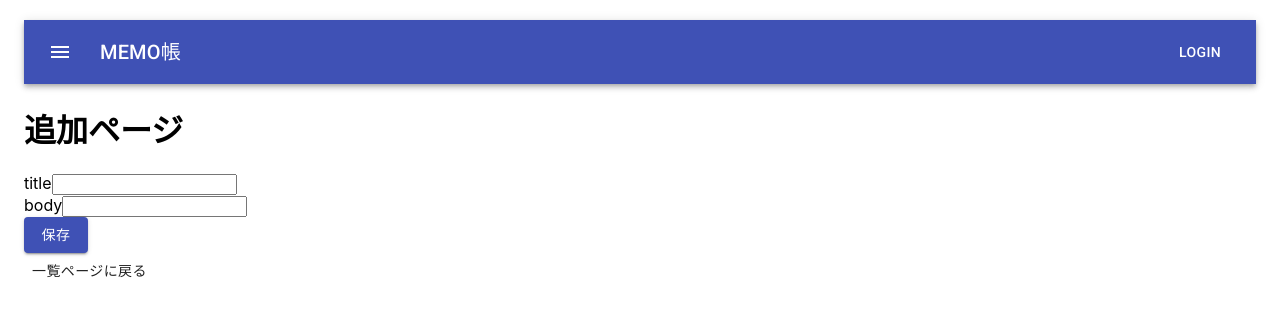
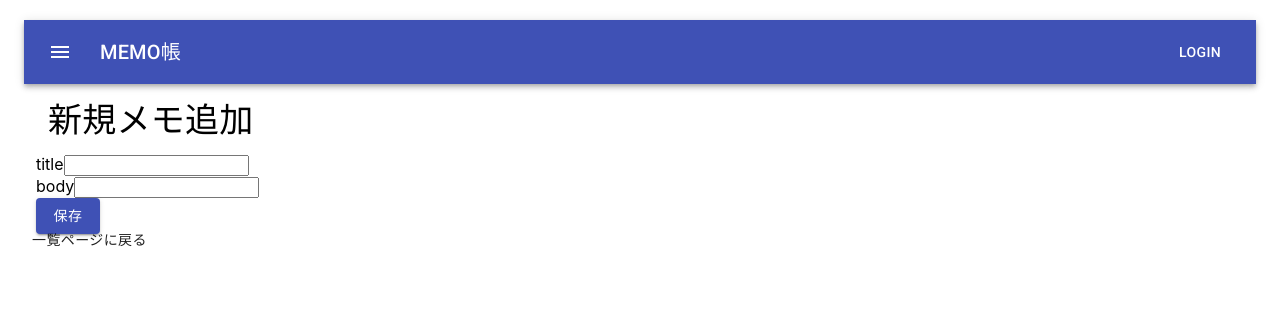
Before and after one commit to koukibuu3/react-memo-app, a React (Create React App) app: page /create in a window 1280 px wide. Shown: the top 316 px of the page. Built offline with nearby package versions, Linux system fonts and the light colour scheme.

Commit message:
Gridなどの導入

```diff
--- a/src/create/Create.js
+++ b/src/create/Create.js
@@ -2,6 +2,9 @@ import { Link } from 'react-router-dom';
 import { useForm } from "react-hook-form";
 import Header from '../components/Header';
 import Button from '@material-ui/core/Button';
+import Container from '@material-ui/core/Container';
+import { Grid, Typography } from '@material-ui/core';
+
 
 
 const Create = () => {
@@ -11,9 +14,15 @@ const Create = () => {
   return (
     <>
       <Header/>
-      <h1>追加ページ</h1>
-      <form onSubmit={handleSubmit(onSubmit)}>
-        <div>
+      <Container>
+        <Grid container spacing={3}>
+          <Grid item>
+            <Typography variant="h4" component="h2">
+              新規メモ追加
+            </Typography>
+          </Grid>
+          <form autoComplete="off" onSubmit={handleSubmit(onSubmit)} style={{ width: '100%' }}>
+            <Grid item>
               title
               <input
                 type="text"
@@ -26,8 +35,8 @@ const Create = () => {
                 })}
               />
               {errors.title && errors.title.message}
-        </div>
-        <div>
+            </Grid>
+            <Grid item>
               body
               <input
                 type="text"
@@ -40,12 +49,11 @@ const Create = () => {
                 })}
                 />
                 {errors.body && errors.body.message}
-          </div>
-        <div>
+            </Grid>
             <Button type="submit" variant="contained" color="primary">保存</Button>
-        </div>
           </form>
-
+        </Grid>
+      </Container>
       <Link to='/'><Button type="button">一覧ページに戻る</Button></Link>
     </>
   );
```
Lines whose indentation alone changed are shown as unchanged.
